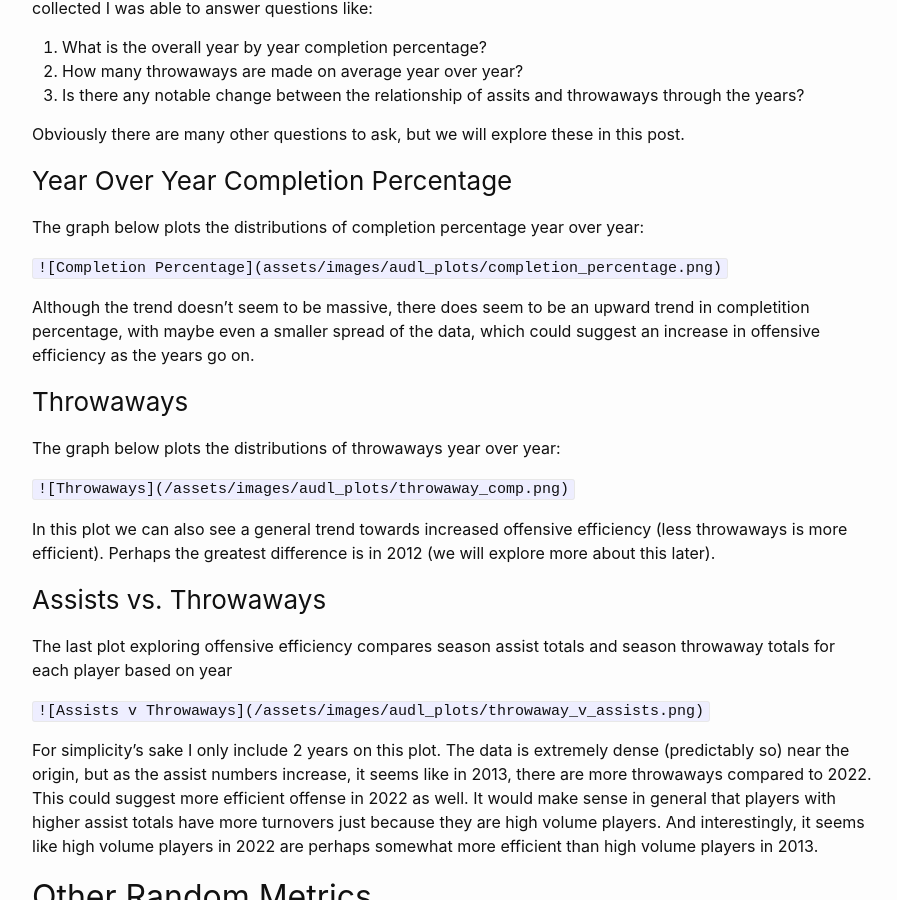
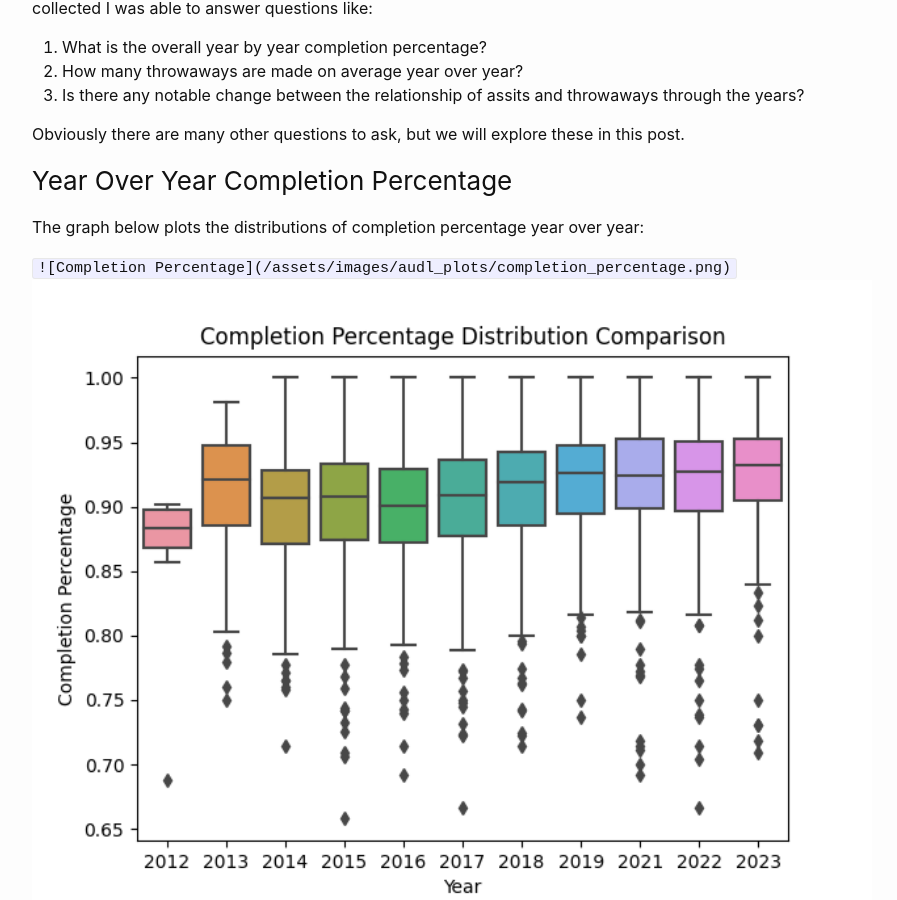
Before and after one commit to 22ermiller/blog, a Jekyll site: the page built from _posts/2023-12-11-project-eda.md, in a window 1280 px wide and 900 px high, scrolled down 766 px. Shown: the whole window, without its empty margins (188-1085 px from the left). Built offline with Jekyll 4.4.1, drawn with Linux system fonts in a browser that asks for light colours; comment, search, counter and statistics services are not loaded.

Commit message:
image changes

```diff
--- a/_posts/2023-12-11-project-eda.md
+++ b/_posts/2023-12-11-project-eda.md
@@ -23,7 +23,8 @@ Obviously there are many other questions to ask, but we will explore these in th
 
 The graph below plots the distributions of completion percentage year over year:
 
-`![Completion Percentage](assets/images/audl_plots/completion_percentage.png)`
+`![Completion Percentage](/assets/images/audl_plots/completion_percentage.png)`
+<img src="{{site.url}}/{{site.baseurl}}/assets/images/audl_plots/completion_percentage.png" alt="" style="width:1000px;"/>
 
 Although the trend doesn't seem to be massive, there does seem to be an upward trend in completition percentage, with maybe even a smaller spread of the data, which could suggest an increase in offensive efficiency as the years go on.
 
```
